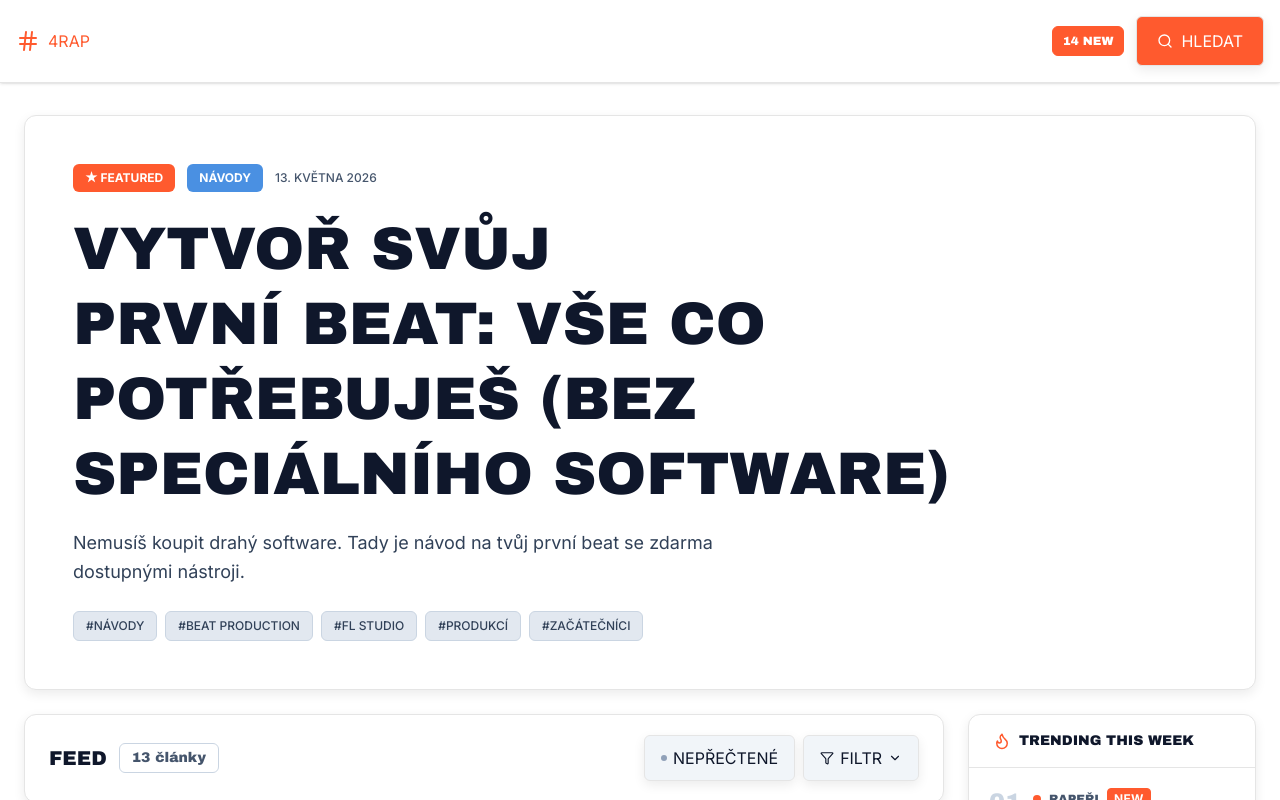
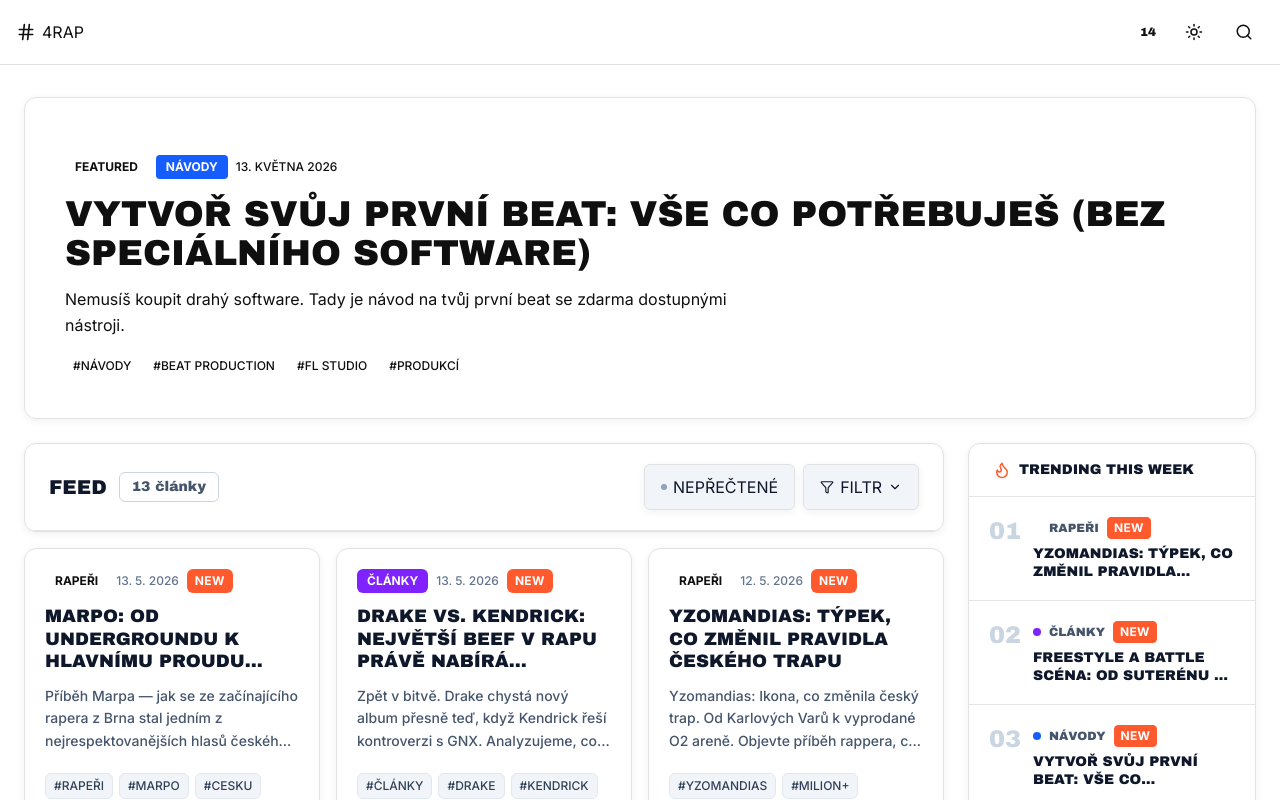
Before and after one commit to Peter-Pix/czech-rap-media, a React (Vite) app: page / in a window 1280 px wide. Shown: the top 800 px of the page. Built offline with nearby package versions, Linux system fonts and the light colour scheme.

Commit message:
feat: implement dark/light theme with CSS variables and toggle
Add theme toggle, smaller search button, and use CSS vars for colors.

```diff
--- a/src/App.tsx
+++ b/src/App.tsx
@@ -1,6 +1,6 @@
 import { useState, useMemo, useEffect, useCallback } from "react";
 import { Routes, Route, useNavigate } from "react-router-dom";
-import { Hash, Search, Flame, Clock, Filter, X, ChevronDown } from "lucide-react";
+import { Hash, Search, Flame, Clock, Filter, X, ChevronDown, Sun, Moon } from "lucide-react";
 import { loadArticles, type Article } from "./articles";
 import ArticlePage from "./ArticlePage";
 import SearchOverlay from "./components/SearchOverlay";
@@ -15,16 +15,47 @@ type FeedMode = "all" | "unread";
 const CATEGORIES: Category[] = ["Vše", "Rapeři", "Návody", "Články"];
 
 const CATEGORY_COLORS: Record<string, string> = {
-  Rapeři: "bg-[#ff5a2e] text-white",
-  Návody: "bg-[#4a90e2] text-white",
-  Články: "bg-[#7c3aed] text-white",
+  Rapeři: "bg-accent text-ink-inverse",
+  Návody: "bg-blue-600 text-white dark:bg-blue-500",
+  Články: "bg-violet-600 text-white dark:bg-violet-500",
 };
 
 const CATEGORY_DOT: Record<string, string> = {
-  Rapeři: "bg-[#ff5a2e]",
-  Návody: "bg-[#4a90e2]",
-  Články: "bg-[#7c3aed]",
+  Rapeři: "bg-accent",
+  Návody: "bg-blue-600 dark:bg-blue-500",
+  Články: "bg-violet-600 dark:bg-violet-500",
 };
+
+// Theme utilities
+function getTheme(): "light" | "dark" {
+  if (typeof window === "undefined") return "light";
+  const stored = localStorage.getItem("crm_theme");
+  if (stored === "dark" || stored === "light") return stored;
+  return window.matchMedia("(prefers-color-scheme: dark)").matches ? "dark" : "light";
+}
+
+function setTheme(theme: "light" | "dark") {
+  localStorage.setItem("crm_theme", theme);
+  document.documentElement.classList.toggle("dark", theme === "dark");
+}
+
+function useTheme() {
+  const [theme, setThemeState] = useState<"light" | "dark">("light");
+
+  useEffect(() => {
+    const initialTheme = getTheme();
+    setThemeState(initialTheme);
+    document.documentElement.classList.toggle("dark", initialTheme === "dark");
+  }, []);
+
+  const toggle = useCallback(() => {
+    const newTheme = theme === "light" ? "dark" : "light";
+    setThemeState(newTheme);
+    setTheme(newTheme);
+  }, [theme]);
+
+  return { theme, toggle };
+}
 
 function getReadSet(): Set<string> {
   try {
@@ -60,32 +91,44 @@ function getTrending(articles: Article[], count = 5): Article[] {
     .map((x) => x.a);
 }
 
-function Header({ onSearch, unreadCount }: { onSearch: () => void; unreadCount: number }) {
+function Header({ onSearch, unreadCount, theme, onToggleTheme }: { onSearch: () => void; unreadCount: number; theme: "light" | "dark"; onToggleTheme: () => void }) {
   const navigate = useNavigate();
 
   return (
-    <header className="sticky top-0 z-50 bg-white border-b border-[#e5e5e5] px-4 sm:px-6 py-4 flex flex-wrap sm:flex-nowrap justify-between items-center gap-3 overflow-hidden shadow-sm">
+    <header className="sticky top-0 z-50 border-b px-3 sm:px-5 py-2.5 sm:py-3 flex justify-between items-center gap-2 sm:gap-3">
       <button
         onClick={() => navigate("/")}
-        className="flex items-center gap-2 font-heading text-xl sm:text-2xl uppercase text-[#ff5a2e] hover:text-[#e63d0a] transition-colors shrink-0"
+        className="flex items-center gap-1.5 font-heading text-lg sm:text-xl uppercase text-accent hover:opacity-80 transition-opacity shrink-0"
       >
-        <Hash size={24} className="text-[#ff5a2e] shrink-0" />
+        <Hash size={18} className="sm:w-5 sm:h-5 shrink-0" />
         <span>4RAP</span>
       </button>
 
-      <div className="flex items-center justify-end gap-3 w-full sm:w-auto min-w-0">
+      <div className="flex items-center gap-2 sm:gap-2.5 min-w-0">
         {unreadCount > 0 && (
-          <span className="font-heading text-xs bg-[#ff5a2e] text-white px-2.5 py-1.5 rounded-md border border-[#ff5a2e] shrink-0">
-            {unreadCount} NEW
+          <span className="font-heading text-[10px] sm:text-xs bg-accent text-paper px-2 py-1 rounded shrink-0">
+            {unreadCount}
           </span>
         )}
 
         <button
+          onClick={onToggleTheme}
+          className="flex items-center justify-center w-9 h-9 sm:w-10 sm:h-10 rounded-lg bg-secondary hover:bg-border transition-colors"
+          aria-label={theme === "light" ? "Switch to dark mode" : "Switch to light mode"}
+        >
+          {theme === "light" ? (
+            <Moon size={16} className="sm:w-[18px] sm:h-[18px] text-ink" />
+          ) : (
+            <Sun size={16} className="sm:w-[18px] sm:h-[18px] text-ink" />
+          )}
+        </button>
+
+        <button
           onClick={onSearch}
-          className="flex items-center justify-center gap-2 neo-button bg-[#ff5a2e] hover:bg-[#e63d0a] text-white px-4 sm:px-5 py-2.5 font-medium text-sm uppercase min-w-0 w-full sm:w-auto transition-all"
+          className="flex items-center justify-center w-9 h-9 sm:w-10 sm:h-10 rounded-lg bg-accent hover:bg-accent-hover text-paper transition-colors"
+          aria-label="Search"
         >
-          <Search size={16} className="shrink-0" />
-          <span className="truncate">Hledat</span>
+          <Search size={16} className="sm:w-[18px] sm:h-[18px]" />
         </button>
       </div>
     </header>
@@ -103,55 +146,53 @@ function HeroArticle({ article, onOpen }: { article: Article; onOpen: () => void
 
   return (
     <section
-      className="relative bg-white text-slate-900 neo-border neo-shadow cursor-pointer group overflow-hidden rounded-xl transition-all hover:shadow-lg"
+      className="relative bg-card text-ink neo-border neo-shadow cursor-pointer group overflow-hidden rounded-lg sm:rounded-xl transition-all hover:shadow-lg"
       onClick={onOpen}
-      style={{ minHeight: 360 }}
     >
       {article.coverImage && (
         <div className="absolute inset-0">
           <img
             src={article.coverImage}
             alt={article.title}
-            className="w-full h-full object-cover opacity-60 group-hover:opacity-75 transition-opacity duration-300"
+            className="w-full h-full object-cover opacity-50 dark:opacity-40 group-hover:opacity-60 transition-opacity duration-300"
           />
-
-          <div className="absolute inset-0 bg-gradient-to-t from-white via-white/70 to-transparent" />
+          <div className="absolute inset-0 bg-gradient-to-t from-card via-card/80 to-transparent" />
         </div>
       )}
 
-      <div className="relative z-10 p-6 sm:p-8 lg:p-12 flex flex-col justify-end h-full min-h-[360px]">
-        <div className="flex flex-wrap items-center gap-2 sm:gap-3 mb-5">
-          <span className="bg-[#ff5a2e] text-white px-3 py-1.5 font-bold uppercase text-xs rounded-md">
-            ★ Featured
+      <div className="relative z-10 p-4 sm:p-6 lg:p-10 flex flex-col justify-end min-h-[260px] sm:min-h-[320px]">
+        <div className="flex flex-wrap items-center gap-1.5 sm:gap-2 mb-3 sm:mb-4">
+          <span className="bg-accent text-paper px-2 sm:px-2.5 py-1 font-bold uppercase text-[10px] sm:text-xs rounded">
+            Featured
           </span>
 
           <span
-            className={`px-3 py-1.5 font-bold uppercase text-xs rounded-md ${CATEGORY_COLORS[article.category] || "bg-slate-200 text-slate-900"}`}
+            className={`px-2 sm:px-2.5 py-1 font-bold uppercase text-[10px] sm:text-xs rounded ${CATEGORY_COLORS[article.category] || "bg-secondary text-ink"}`}
           >
             {article.category}
           </span>
 
           {formattedDate && (
-            <span className="text-slate-600 text-xs font-medium uppercase">
+            <span className="text-muted text-[10px] sm:text-xs font-medium uppercase">
               {formattedDate}
             </span>
           )}
         </div>
 
-        <h1 className="font-heading text-3xl sm:text-5xl lg:text-6xl uppercase leading-tight mb-4 max-w-4xl group-hover:text-[#ff5a2e] transition-colors text-balance">
+        <h1 className="font-heading text-xl sm:text-3xl lg:text-4xl uppercase leading-[1.1] mb-2 sm:mb-3 group-hover:text-accent transition-colors">
           {article.title}
         </h1>
 
-        <p className="text-slate-700 text-base sm:text-lg lg:text-lg max-w-2xl leading-relaxed mb-6 line-clamp-3 sm:line-clamp-none">
+        <p className="text-muted text-sm sm:text-base leading-relaxed mb-3 sm:mb-4 line-clamp-2 sm:line-clamp-3 max-w-2xl">
           {article.excerpt}
         </p>
 
         {article.tags.length > 0 && (
-          <div className="flex flex-wrap gap-2">
-            {article.tags.slice(0, 5).map((tag) => (
+          <div className="flex flex-wrap gap-1.5">
+            {article.tags.slice(0, 4).map((tag) => (
               <span
                 key={tag}
-                className="text-xs font-medium uppercase px-3 py-1.5 bg-slate-200 border border-slate-300 text-slate-700 rounded-md"
+                className="text-[10px] sm:text-xs font-medium uppercase px-2 py-1 bg-secondary/80 text-muted rounded"
               >
                 #{tag}
               </span>
--- a/src/index.css
+++ b/src/index.css
@@ -6,20 +6,43 @@
   --font-sans: "Inter", sans-serif;
 }
 
+/* Light mode (default) */
 :root {
   --color-ink: #0f0f0f;
   --color-paper: #ffffff;
-  --color-accent: #ff5a2e;
-  --color-accent-dark: #e63d0a;
-  --color-muted: #666666;
-  --color-border: #e5e5e5;
-  --color-secondary: #f5f5f5;
+  --color-accent: #d4a012;
+  --color-accent-hover: #b8890f;
+  --color-accent-soft: #fef9e7;
+  --color-muted: #5c5c5c;
+  --color-muted-soft: #8a8a8a;
+  --color-border: #e2e2e2;
+  --color-secondary: #f7f7f7;
+  --color-card: #ffffff;
+  --color-header: rgba(255, 255, 255, 0.92);
   --page-x: clamp(1rem, 3vw, 1.5rem);
   --neo-border: 1px;
-  --neo-shadow: 0 4px 12px rgba(0, 0, 0, 0.08);
-  --neo-shadow-hover: 0 12px 24px rgba(0, 0, 0, 0.12);
+  --neo-shadow: 0 2px 8px rgba(0, 0, 0, 0.06);
+  --neo-shadow-hover: 0 8px 20px rgba(0, 0, 0, 0.1);
   --tap-size: 44px;
   color-scheme: light;
+}
+
+/* Dark mode */
+:root.dark {
+  --color-ink: #f0f0f0;
+  --color-paper: #0d0d0d;
+  --color-accent: #e5b825;
+  --color-accent-hover: #f0c83a;
+  --color-accent-soft: #1a1608;
+  --color-muted: #a0a0a0;
+  --color-muted-soft: #707070;
+  --color-border: #2a2a2a;
+  --color-secondary: #151515;
+  --color-card: #121212;
+  --color-header: rgba(13, 13, 13, 0.92);
+  --neo-shadow: 0 2px 8px rgba(0, 0, 0, 0.3);
+  --neo-shadow-hover: 0 8px 20px rgba(0, 0, 0, 0.4);
+  color-scheme: dark;
 }
 
 * {
@@ -47,6 +70,7 @@ body {
   -moz-osx-font-smoothing: grayscale;
   line-height: 1.6;
   text-rendering: optimizeLegibility;
+  transition: background-color 0.2s ease, color 0.2s ease;
 }
 
 #root {
@@ -80,13 +104,13 @@ button {
 }
 
 :focus-visible {
-  outline: 3px solid var(--color-yellow);
-  outline-offset: 3px;
+  outline: 2px solid var(--color-accent);
+  outline-offset: 2px;
 }
 
 ::selection {
-  background: var(--color-ink);
-  color: var(--color-yellow);
+  background: var(--color-accent);
+  color: var(--color-paper);
 }
 
 .neo-border {
@@ -151,7 +175,10 @@ button {
 header.sticky {
   padding-left: max(1rem, env(safe-area-inset-left));
   padding-right: max(1rem, env(safe-area-inset-right));
-  backdrop-filter: saturate(140%) blur(10px);
+  backdrop-filter: saturate(140%) blur(12px);
+  background-color: var(--color-header);
+  border-color: var(--color-border);
+  transition: background-color 0.2s ease, border-color 0.2s ease;
 }
 
 main {
```
